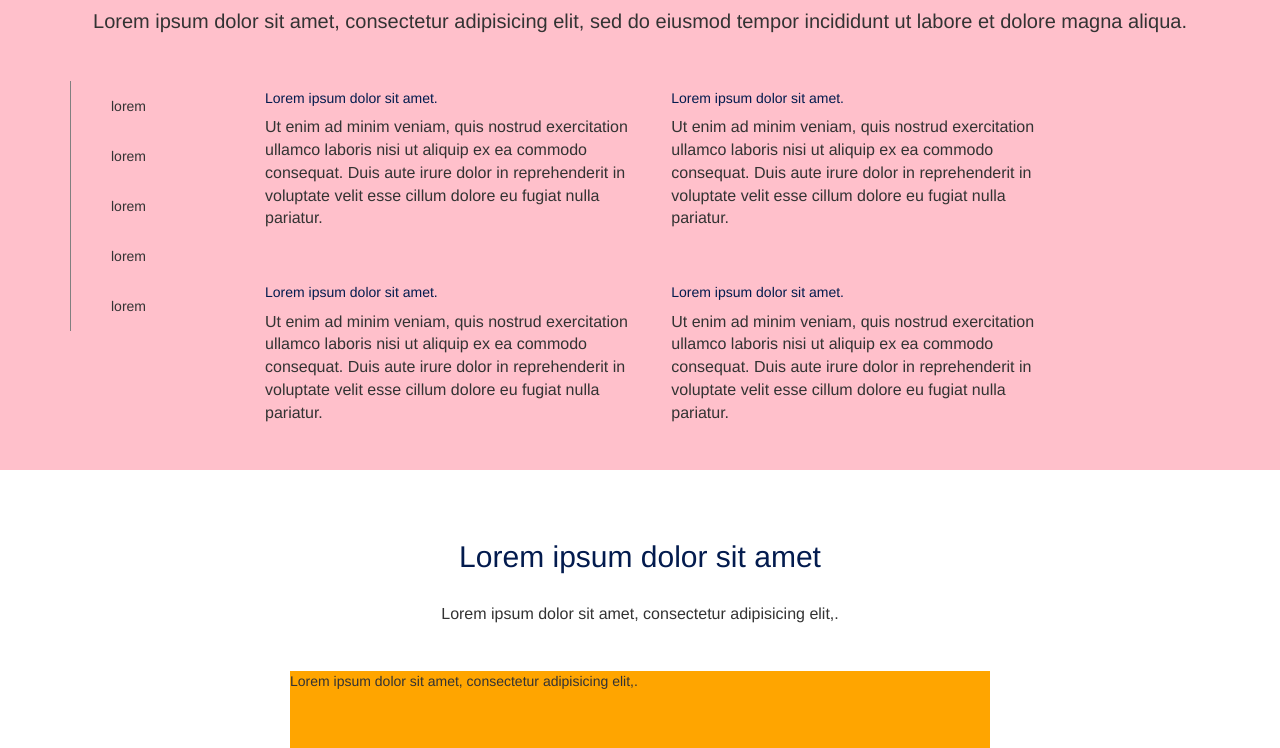
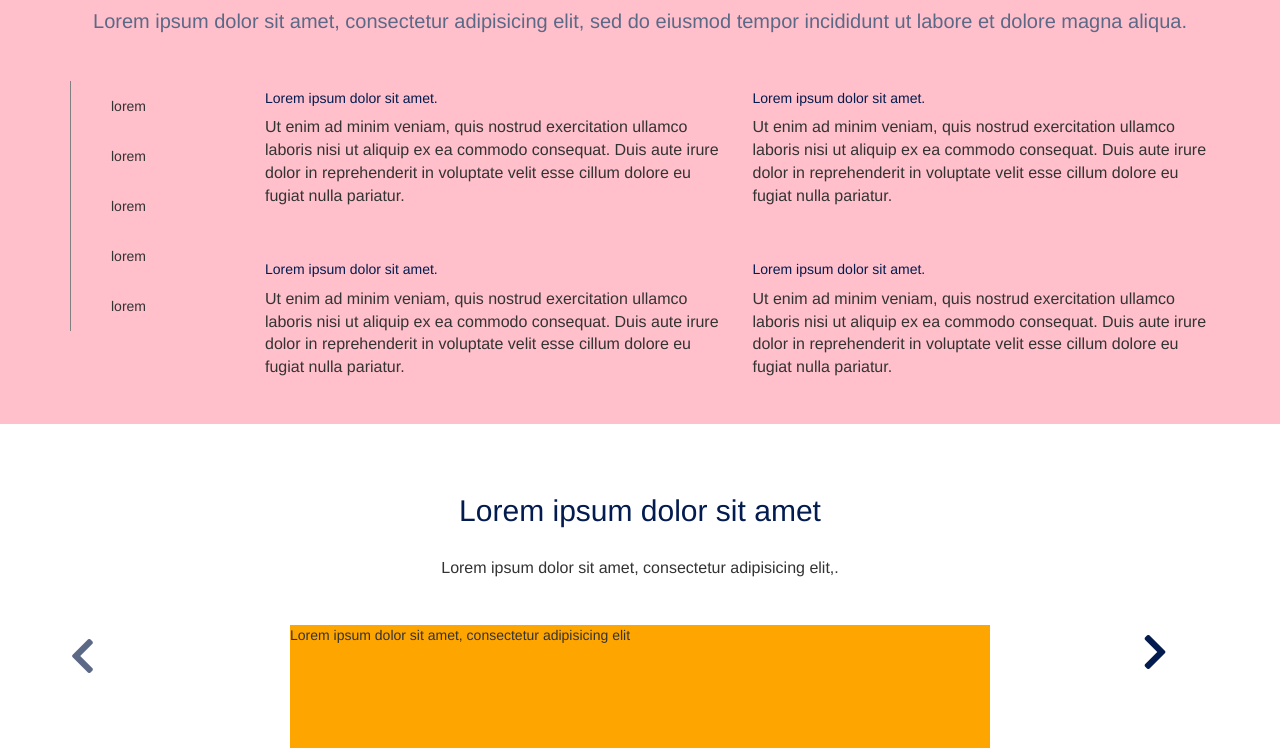
Before and after one commit to TMargherita/html-css-digitalocean, a plain HTML site: page index.html in a window 1280 px wide. Shown: the part 932-1680 px from the top of the page. Drawn offline with Linux system fonts and the light colour scheme.

Commit message:
carrousel

```diff
--- a/css/style.css
+++ b/css/style.css
@@ -13,6 +13,21 @@
 .wrapper-small {
   margin:auto;
   max-width: 1170px;
+}
+
+.freccia_dx {
+  font-size: 40px;
+  color: #031b4e;
+}
+
+.freccia_sx {
+  font-size: 40px;
+  color: #5b6987;
+}
+
+.freccia_dx, .freccia_sx i {
+  display: inline-block;
+  vertical-align:middle;
 }
 /*typo*/
 h1 {
@@ -42,6 +57,7 @@ p {
 
 .medium-p {
   font-size: 20px;
+  color: #5b6987;
 }
 .large-p {
   font-size: 24px;
--- a/index.html
+++ b/index.html
@@ -139,21 +139,21 @@
               </div>
               <div class="col-lg-10 col-sm-10 col-xs-12">
                 <div class="row">
-                  <div class="col-lg-5 col-sm-5 col-xs-12">
+                  <div class="col-lg-6 col-sm-6 col-xs-12">
                     <h5 class="dark-blue">Lorem ipsum dolor sit amet.</h5>
                     <p>Ut enim ad minim veniam, quis nostrud exercitation ullamco laboris nisi ut aliquip ex ea commodo consequat. Duis aute irure dolor in reprehenderit in voluptate velit esse cillum dolore eu fugiat nulla pariatur.</p>
                   </div>
-                  <div class="col-lg-5 col-sm-5 col-xs-12">
+                  <div class="col-lg-6 col-sm-6 col-xs-12">
                     <h5 class="dark-blue">Lorem ipsum dolor sit amet.</h5>
                     <p>Ut enim ad minim veniam, quis nostrud exercitation ullamco laboris nisi ut aliquip ex ea commodo consequat. Duis aute irure dolor in reprehenderit in voluptate velit esse cillum dolore eu fugiat nulla pariatur.</p>
                   </div>
                 </div>
                 <div class="row">
-                  <div class="col-lg-5 col-sm-5 col-xs-12">
+                  <div class="col-lg-6 col-sm-6 col-xs-12">
                     <h5 class="dark-blue">Lorem ipsum dolor sit amet.</h5>
                     <p>Ut enim ad minim veniam, quis nostrud exercitation ullamco laboris nisi ut aliquip ex ea commodo consequat. Duis aute irure dolor in reprehenderit in voluptate velit esse cillum dolore eu fugiat nulla pariatur.</p>
                   </div>
-                  <div class="col-lg-5 col-sm-5 col-xs-12">
+                  <div class="col-lg-6 col-sm-6 col-xs-12">
                     <h5 class="dark-blue">Lorem ipsum dolor sit amet.</h5>
                     <p>Ut enim ad minim veniam, quis nostrud exercitation ullamco laboris nisi ut aliquip ex ea commodo consequat. Duis aute irure dolor in reprehenderit in voluptate velit esse cillum dolore eu fugiat nulla pariatur.</p>
                   </div>
@@ -172,8 +172,18 @@
             </div>
           </div>
           <div class="row">
-            <div class="col-lg-12">
-              <div class="immagine_carrousel">Lorem ipsum dolor sit amet, consectetur adipisicing elit,.</div>
+            <div class="col-lg-1">
+              <div class="freccia_sx">
+                <i class="fas fa-chevron-left"></i>
+              </div>
+            </div>
+            <div class="col-lg-10 galleria">
+              <div class="immagine_carrousel">Lorem ipsum dolor sit amet, consectetur adipisicing elit</div>
+            </div>
+            <div class="col-lg-1">
+              <div class="freccia_dx">
+                <i class="fas fa-chevron-right"></i>
+              </div>
             </div>
           </div>
         </div>
```
